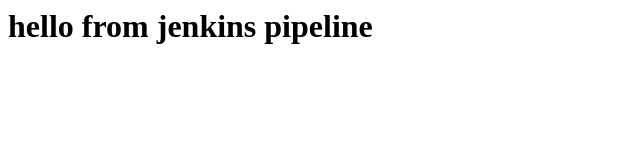
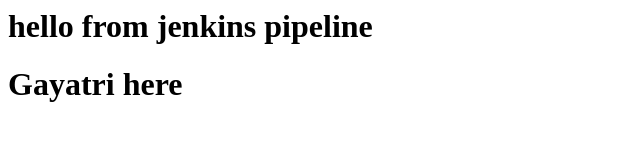
Before and after one commit to GayatriW24/jenkins-docker-web, a plain HTML site: page index.html in a window 1280 px wide. Shown: the whole page, without its empty margins (0-640 px from the left). Drawn offline with Linux system fonts and the light colour scheme.

Commit message:
Add greeting header for Gayatri

```diff
--- a/index.html
+++ b/index.html
@@ -4,5 +4,6 @@
 </head>
 <body>
 <h1>hello from jenkins pipeline</h1>
+  <h1>Gayatri here</h1>
 </body>
 </html>
```
